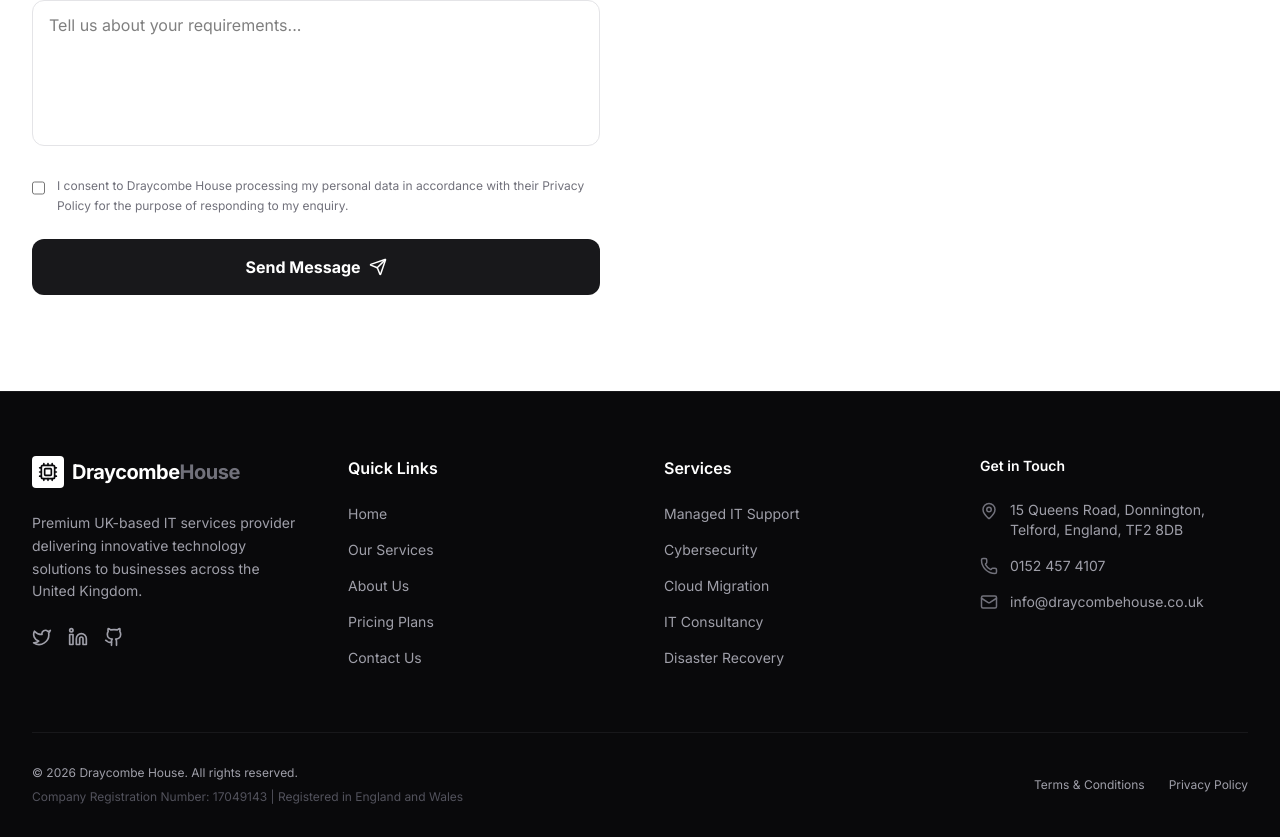
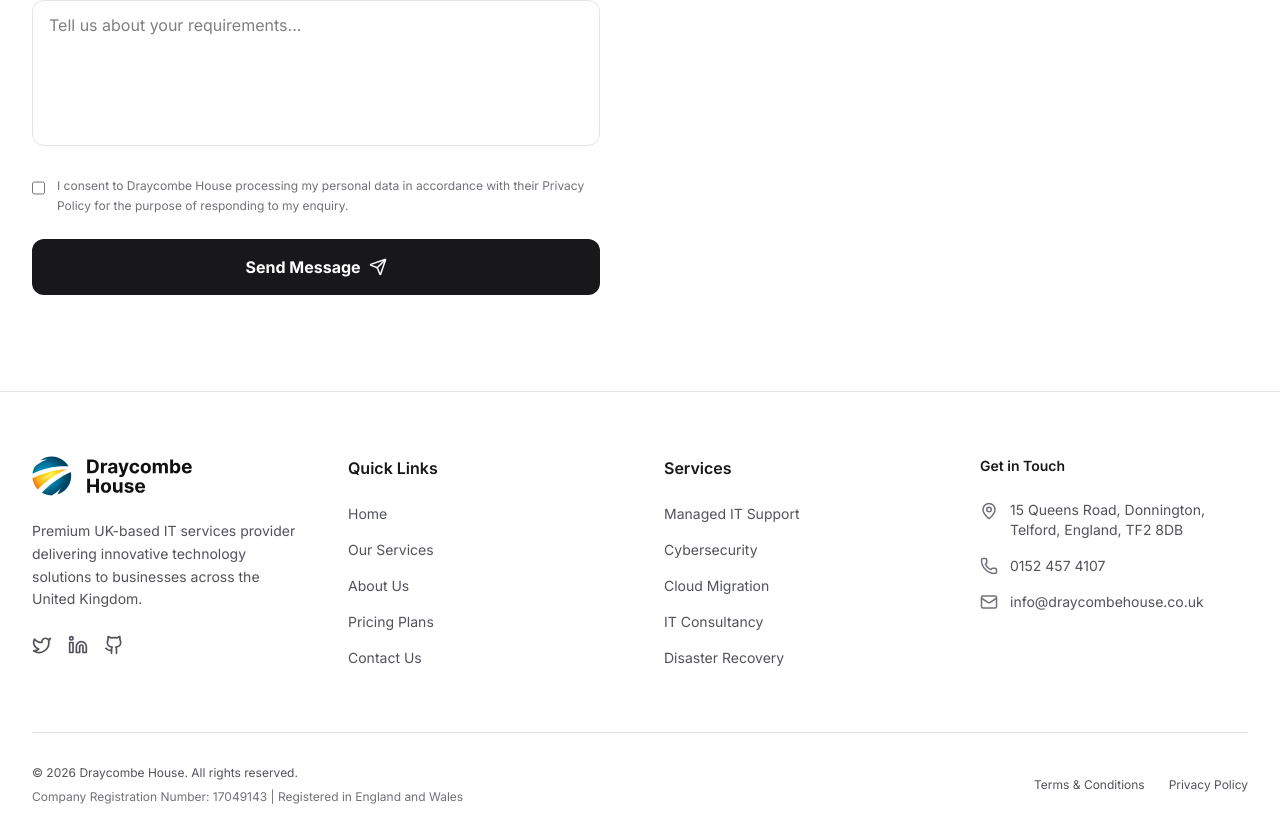
Before and after one commit to consultancy-outfit/100IT-SALESITES-001, a React (Vite) app: page /contact in a window 1280 px wide. Shown: the part 822-1659 px from the top of the page. Built offline with nearby package versions, Linux system fonts and the light colour scheme.

Commit message:
add logo

```diff
--- a/src/components/Footer.tsx
+++ b/src/components/Footer.tsx
@@ -1,62 +1,137 @@
-import React from 'react';
-import { Link } from 'react-router-dom';
-import { Cpu, Mail, Phone, MapPin, Linkedin, Twitter, Github } from 'lucide-react';
-import { COMPANY_DETAILS } from '../constants';
+import React from "react";
+import { Link } from "react-router-dom";
+import { Mail, Phone, MapPin, Linkedin, Twitter, Github } from "lucide-react";
+import { COMPANY_DETAILS } from "../constants";
+// @ts-ignore - SVG asset handled by bundler
+import DraycombeLogo from "../assets/Draycombe _House.svg";
 
 export const Footer: React.FC = () => {
   const currentYear = new Date().getFullYear();
 
   return (
-    <footer className="bg-zinc-950 text-zinc-400 pt-16 pb-8 border-t border-zinc-900">
+    <footer className="bg-white text-zinc-600 pt-16 pb-8 border-t border-zinc-200">
       <div className="max-w-7xl mx-auto px-4 sm:px-6 lg:px-8">
         <div className="grid grid-cols-1 md:grid-cols-2 lg:grid-cols-4 gap-12 mb-16">
           {/* Brand & Info */}
           <div className="space-y-6">
             <Link to="/" className="flex items-center gap-2">
-              <div className="w-8 h-8 bg-white rounded flex items-center justify-center">
-                <Cpu className="text-zinc-950 w-5 h-5" />
-              </div>
-              <span className="text-xl font-bold tracking-tight text-white">
-                Draycombe<span className="text-zinc-500">House</span>
-              </span>
+              <img
+                src={DraycombeLogo}
+                alt={COMPANY_DETAILS.name}
+                className="h-10 w-auto"
+              />
             </Link>
             <p className="text-sm leading-relaxed">
-              Premium UK-based IT services provider delivering innovative technology solutions to businesses across the United Kingdom.
+              Premium UK-based IT services provider delivering innovative
+              technology solutions to businesses across the United Kingdom.
             </p>
             <div className="flex gap-4">
-              <a href="#" className="hover:text-white transition-colors"><Twitter size={20} /></a>
-              <a href="#" className="hover:text-white transition-colors"><Linkedin size={20} /></a>
-              <a href="#" className="hover:text-white transition-colors"><Github size={20} /></a>
+              <a href="#" className="hover:text-zinc-900 transition-colors">
+                <Twitter size={20} />
+              </a>
+              <a href="#" className="hover:text-zinc-900 transition-colors">
+                <Linkedin size={20} />
+              </a>
+              <a href="#" className="hover:text-zinc-900 transition-colors">
+                <Github size={20} />
+              </a>
             </div>
           </div>
 
           {/* Quick Links */}
           <div>
-            <h3 className="text-white font-semibold mb-6">Quick Links</h3>
+            <h3 className="text-zinc-900 font-semibold mb-6">Quick Links</h3>
             <ul className="space-y-4 text-sm">
-              <li><Link to="/" className="hover:text-white transition-colors">Home</Link></li>
-              <li><Link to="/services" className="hover:text-white transition-colors">Our Services</Link></li>
-              <li><Link to="/about" className="hover:text-white transition-colors">About Us</Link></li>
-              <li><Link to="/pricing" className="hover:text-white transition-colors">Pricing Plans</Link></li>
-              <li><Link to="/contact" className="hover:text-white transition-colors">Contact Us</Link></li>
+              <li>
+                <Link to="/" className="hover:text-zinc-900 transition-colors">
+                  Home
+                </Link>
+              </li>
+              <li>
+                <Link
+                  to="/services"
+                  className="hover:text-zinc-900 transition-colors"
+                >
+                  Our Services
+                </Link>
+              </li>
+              <li>
+                <Link
+                  to="/about"
+                  className="hover:text-zinc-900 transition-colors"
+                >
+                  About Us
+                </Link>
+              </li>
+              <li>
+                <Link
+                  to="/pricing"
+                  className="hover:text-zinc-900 transition-colors"
+                >
+                  Pricing Plans
+                </Link>
+              </li>
+              <li>
+                <Link
+                  to="/contact"
+                  className="hover:text-zinc-900 transition-colors"
+                >
+                  Contact Us
+                </Link>
+              </li>
             </ul>
           </div>
 
           {/* Services */}
           <div>
-            <h3 className="text-white font-semibold mb-6">Services</h3>
+            <h3 className="text-zinc-900 font-semibold mb-6">Services</h3>
             <ul className="space-y-4 text-sm">
-              <li><Link to="/services" className="hover:text-white transition-colors">Managed IT Support</Link></li>
-              <li><Link to="/services" className="hover:text-white transition-colors">Cybersecurity</Link></li>
-              <li><Link to="/services" className="hover:text-white transition-colors">Cloud Migration</Link></li>
-              <li><Link to="/services" className="hover:text-white transition-colors">IT Consultancy</Link></li>
-              <li><Link to="/services" className="hover:text-white transition-colors">Disaster Recovery</Link></li>
+              <li>
+                <Link
+                  to="/services"
+                  className="hover:text-zinc-900 transition-colors"
+                >
+                  Managed IT Support
+                </Link>
+              </li>
+              <li>
+                <Link
+                  to="/services"
+                  className="hover:text-zinc-900 transition-colors"
+                >
+                  Cybersecurity
+                </Link>
+              </li>
+              <li>
+                <Link
+                  to="/services"
+                  className="hover:text-zinc-900 transition-colors"
+                >
+                  Cloud Migration
+                </Link>
+              </li>
+              <li>
+                <Link
+                  to="/services"
+                  className="hover:text-zinc-900 transition-colors"
+                >
+                  IT Consultancy
+                </Link>
+              </li>
+              <li>
+                <Link
+                  to="/services"
+                  className="hover:text-zinc-900 transition-colors"
+                >
+                  Disaster Recovery
+                </Link>
+              </li>
             </ul>
           </div>
 
           {/* Contact Info */}
           <div className="space-y-4 text-sm">
-            <h3 className="text-white font-semibold mb-6">Get in Touch</h3>
+            <h3 className="text-zinc-900 font-semibold mb-6">Get in Touch</h3>
             <div className="flex items-start gap-3">
               <MapPin size={18} className="mt-0.5 shrink-0 text-zinc-500" />
               <span>15 Queens Road, Donnington, Telford, England, TF2 8DB</span>
@@ -73,16 +148,29 @@ export const Footer: React.FC = () => {
         </div>
 
         {/* Legal & Bottom */}
-        <div className="pt-8 border-t border-zinc-900 flex flex-col md:flex-row justify-between items-center gap-6 text-xs">
+        <div className="pt-8 border-t border-zinc-200 flex flex-col md:flex-row justify-between items-center gap-6 text-xs">
           <div className="space-y-2 text-center md:text-left">
-            <p>&copy; {currentYear} {COMPANY_DETAILS.name}. All rights reserved.</p>
-            <p className="text-zinc-600">
-              Company Registration Number: 17049143 | Registered in England and Wales
+            <p>
+              &copy; {currentYear} {COMPANY_DETAILS.name}. All rights reserved.
+            </p>
+            <p className="text-zinc-500">
+              Company Registration Number: 17049143 | Registered in England and
+              Wales
             </p>
           </div>
           <div className="flex gap-6">
-            <Link to="/terms" className="hover:text-white transition-colors">Terms & Conditions</Link>
-            <Link to="/privacy" className="hover:text-white transition-colors">Privacy Policy</Link>
+            <Link
+              to="/terms"
+              className="hover:text-zinc-900 transition-colors"
+            >
+              Terms & Conditions
+            </Link>
+            <Link
+              to="/privacy"
+              className="hover:text-zinc-900 transition-colors"
+            >
+              Privacy Policy
+            </Link>
           </div>
         </div>
       </div>
--- a/src/components/Header.tsx
+++ b/src/components/Header.tsx
@@ -1,8 +1,10 @@
 import React, { useState, useEffect } from 'react';
 import { Link, useLocation } from 'react-router-dom';
-import { Menu, X, Cpu } from 'lucide-react';
+import { Menu, X } from 'lucide-react';
 import { motion, AnimatePresence } from 'motion/react';
 import { COMPANY_DETAILS } from '../constants';
+// @ts-ignore - SVG asset handled by bundler
+import DraycombeLogo from '../assets/Draycombe _House.svg';
 
 export const Header: React.FC = () => {
   const [isOpen, setIsOpen] = useState(false);
@@ -32,12 +34,11 @@ export const Header: React.FC = () => {
       <div className="max-w-7xl mx-auto px-4 sm:px-6 lg:px-8">
         <div className="flex justify-between items-center">
           <Link to="/" className="flex items-center gap-2">
-            <div className="w-10 h-10 bg-zinc-900 rounded-lg flex items-center justify-center">
-              <Cpu className="text-white w-6 h-6" />
-            </div>
-            <span className="text-xl font-bold tracking-tight text-zinc-900">
-              Draycombe<span className="text-zinc-500">House</span>
-            </span>
+            <img
+              src={DraycombeLogo}
+              alt={COMPANY_DETAILS.name}
+              className="h-10 w-auto"
+            />
           </Link>
 
           {/* Desktop Nav */}
```
Also changed, not shown: src/assets/Draycombe _House.svg (added).
